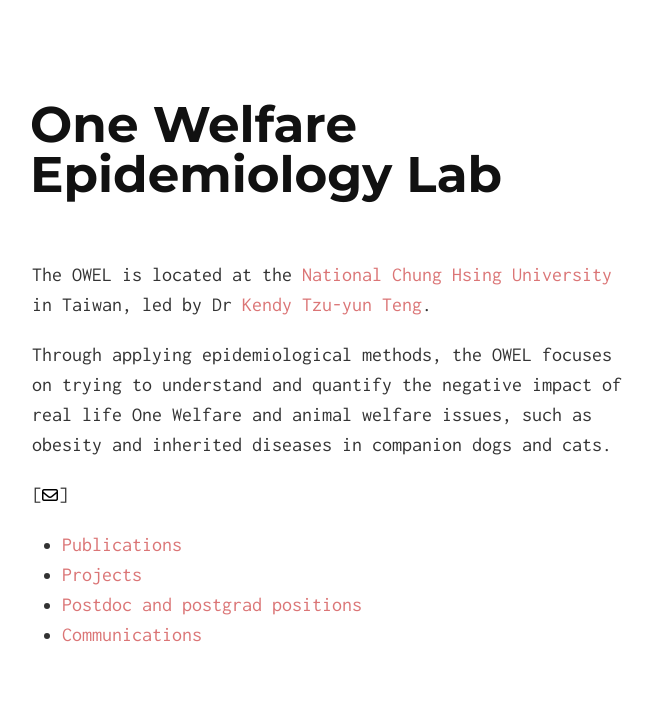
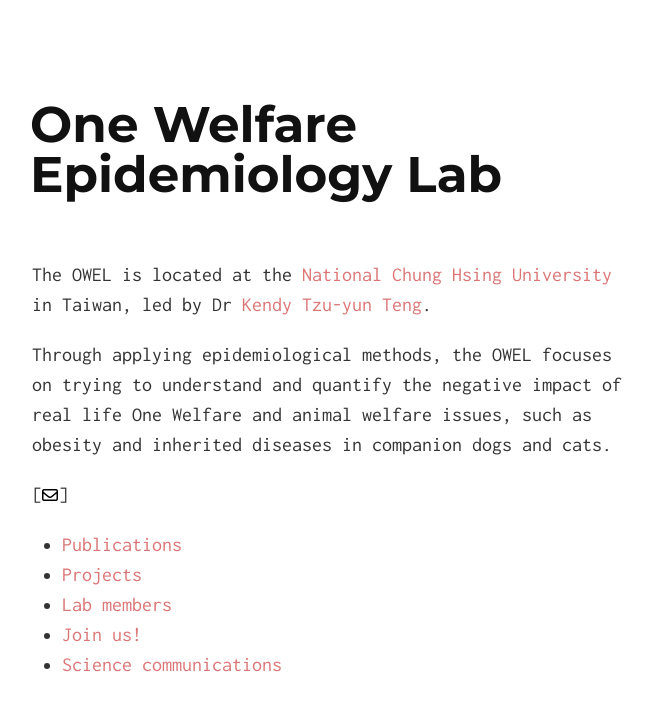
Before and after one commit to kendyteng/kendyteng.github.io, a Jekyll site: the page built from index.md, in a window 1280 px wide. Shown: the top 711 px of the page, without its empty margins (308-961 px from the left). Built offline with Jekyll 4.4.1, drawn with Linux system fonts in a browser that asks for light colours; nearby versions of some CDN libraries.

Commit message:
Update index.md

```diff
--- a/index.md
+++ b/index.md
@@ -10,5 +10,6 @@
 
 * [Publications](/publications/)
 * [Projects](/projects/)
-* [Postdoc and postgrad positions](/positions/)
-* [Communications](/communications/)
+* [Lab members](/members/)
+* [Join us!](/positions/)
+* [Science communications](/communications/)
```
